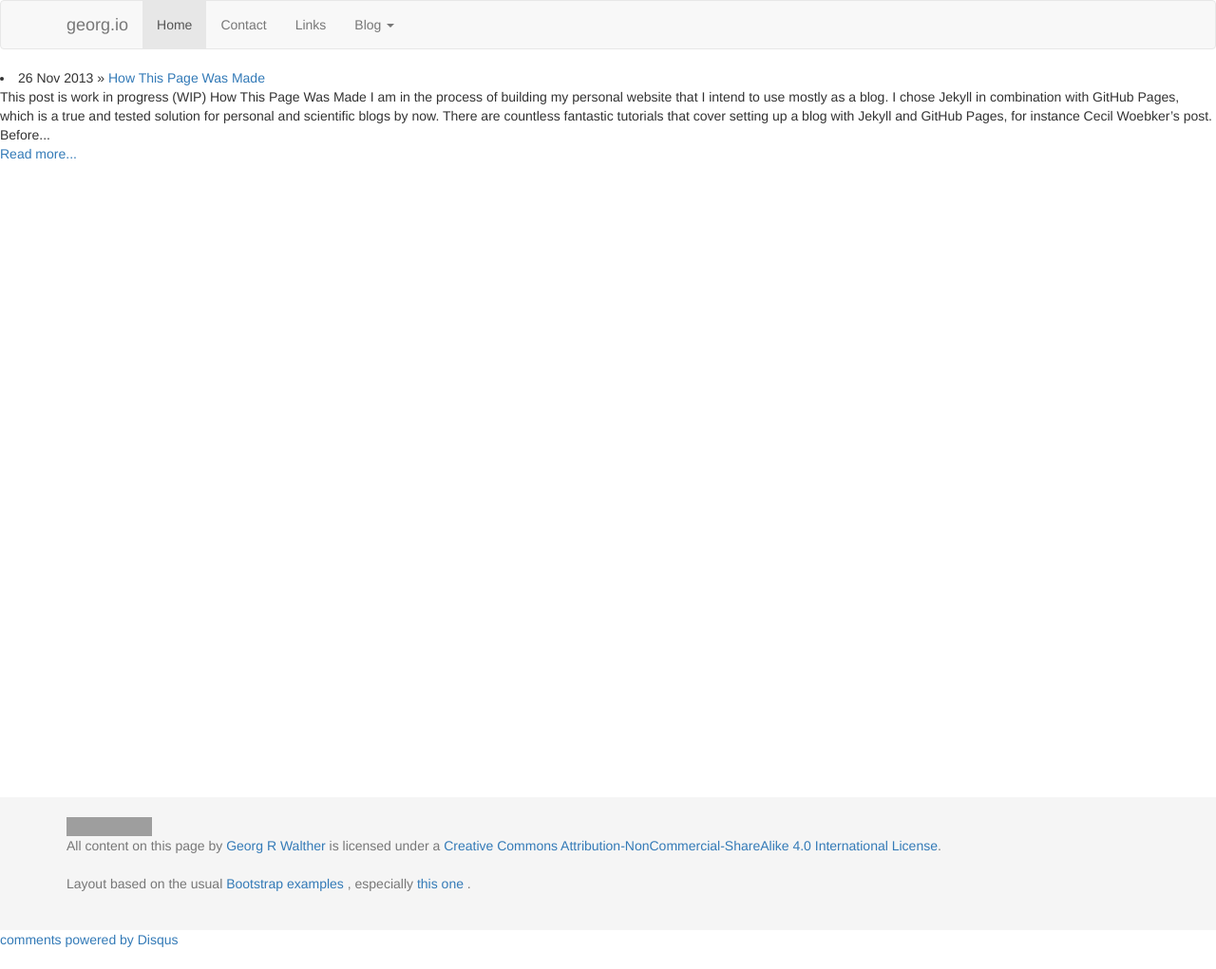
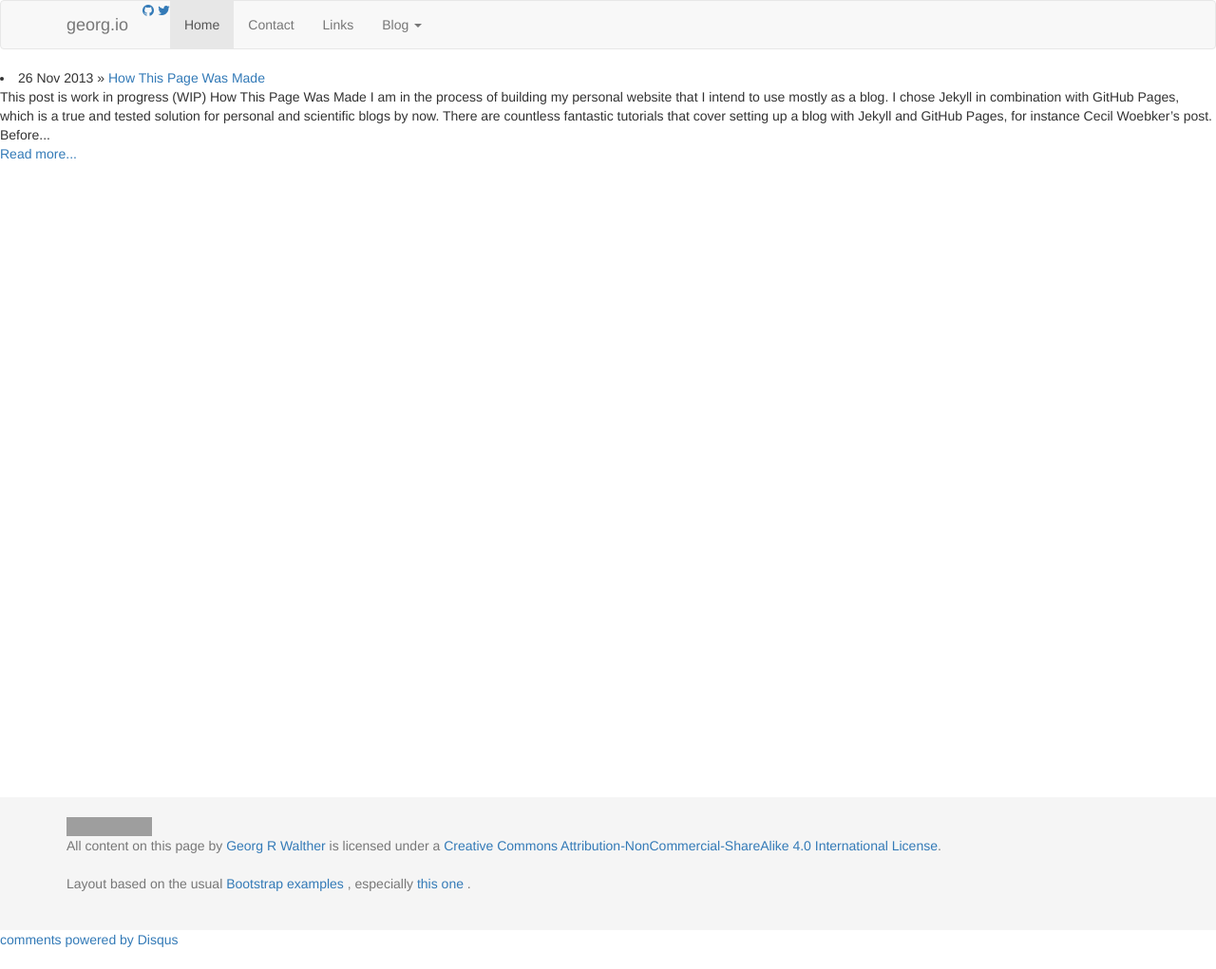
Before and after one commit to waltherg/backup.waltherg.github.io, a Jekyll site: the page built from index.html, in a window 1280 px wide. Shown: the whole page at 95% size. Built offline with Jekyll 4.4.1, drawn with Linux system fonts in a browser that asks for light colours; nearby versions of some CDN libraries; comment, search, counter and statistics services are not loaded; grey boxes are pictures that could not be loaded.

Commit message:
fontawesome github and twitter icons in header

```diff
--- a/_includes/header.html
+++ b/_includes/header.html
@@ -7,6 +7,8 @@
               <span class="icon-bar"></span>
               <span class="icon-bar"></span>
             </button>
+            <a href="https://github.com/waltherg"><i class="fa fa-github"></i></a>
+            <a href="http://twitter.com/mbgrw"><i class="fa fa-twitter"></i></a>
             <a class="navbar-brand" href="/">georg.io</a>
           </div>
           <div class="collapse navbar-collapse">
--- a/_layouts/default.html
+++ b/_layouts/default.html
@@ -12,6 +12,7 @@
 
     <!-- Latest compiled and minified CSS -->
     <link rel="stylesheet" href="//netdna.bootstrapcdn.com/bootstrap/3.0.0/css/bootstrap.min.css">
+    <link href="//netdna.bootstrapcdn.com/font-awesome/4.0.3/css/font-awesome.css" rel="stylesheet">
 
     <!-- Custom styles for this template -->
     <link href="assets/css/sticky-footer-navbar.css" rel="stylesheet">
```
